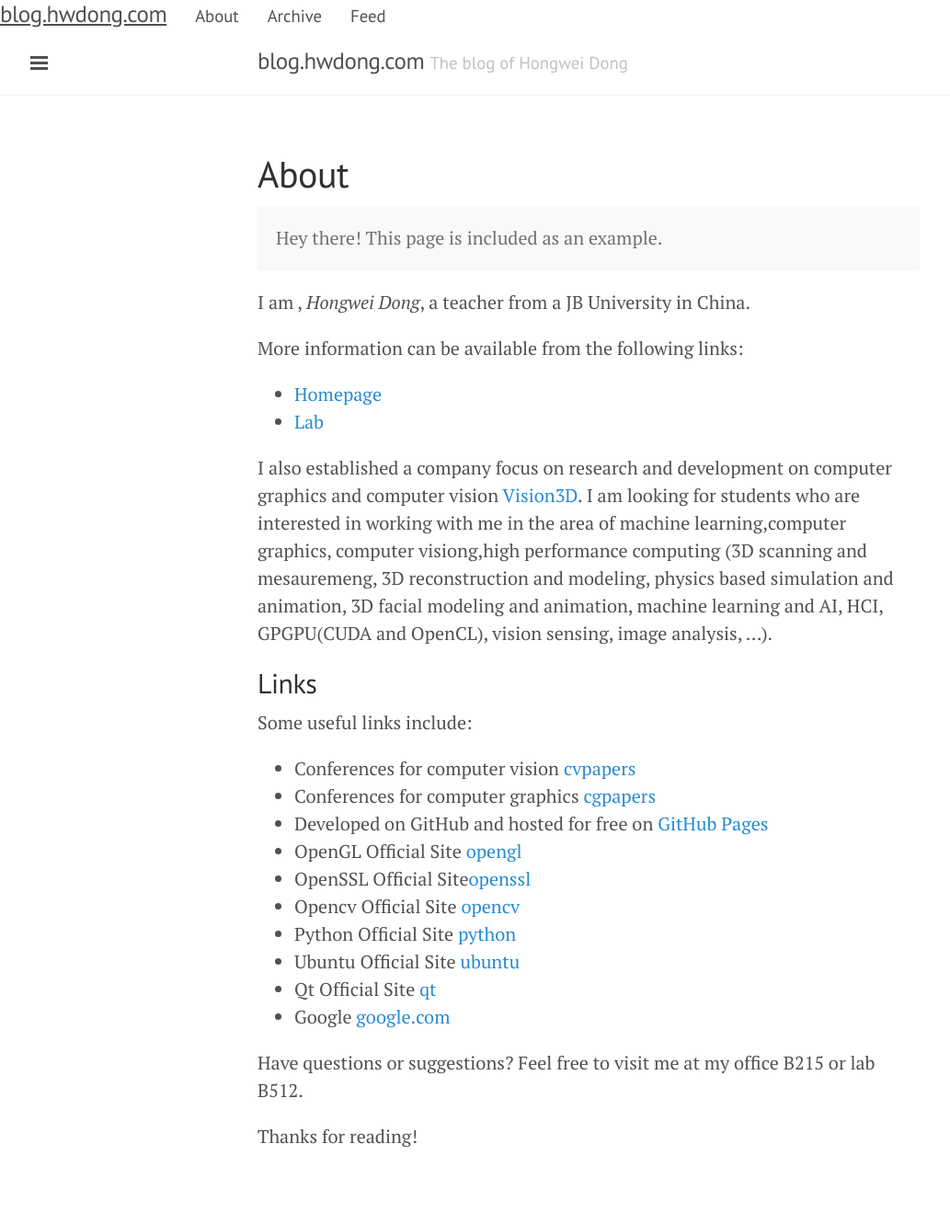
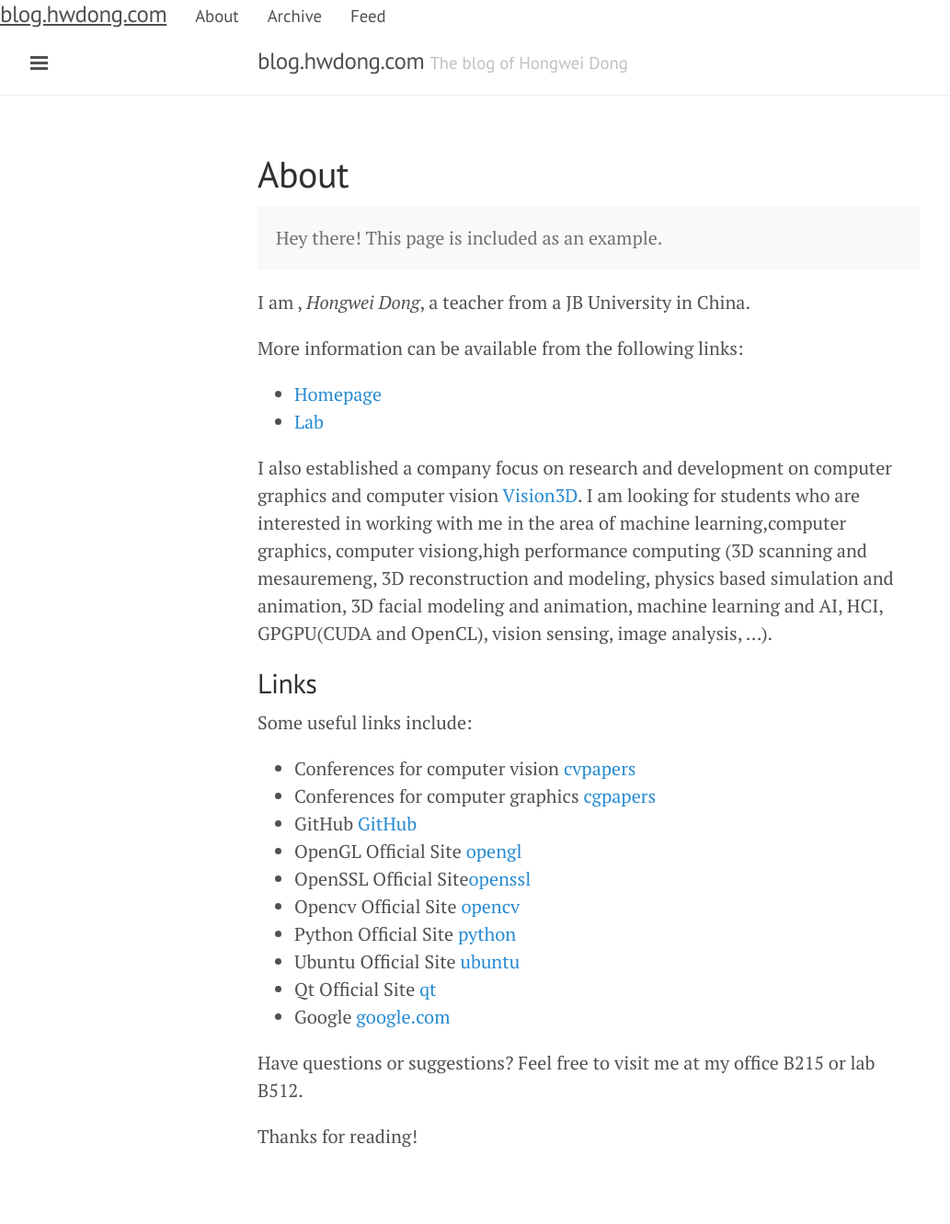
Before and after one commit to hwdong/hwdong-old.github.io, a Jekyll site: the page built from about.md, in a window 1280 px wide. Shown: the whole page at 92% size, without its empty margins (0-1033 px from the left). Built offline with Jekyll 4.4.1, drawn with Linux system fonts in a browser that asks for light colours; Markdown is read by kramdown in place of the engine named in the settings.

Commit message:
Updated about.md

```diff
--- a/about.md
+++ b/about.md
@@ -23,7 +23,7 @@ Some useful links include:
 
 * Conferences for computer vision [cvpapers](http://www.cvpapers.com)
 * Conferences for computer graphics [cgpapers](http://kesen.realtimerendering.com/)
-* Developed on GitHub and hosted for free on [GitHub Pages](https://pages.github.com)
+* GitHub [GitHub](http://www.github.com)
 * OpenGL Official Site [opengl](http://opengl.org)
 * OpenSSL Official Site[openssl](http://openssl.org)
 * Opencv Official Site [opencv](http://opencv.org)
```
